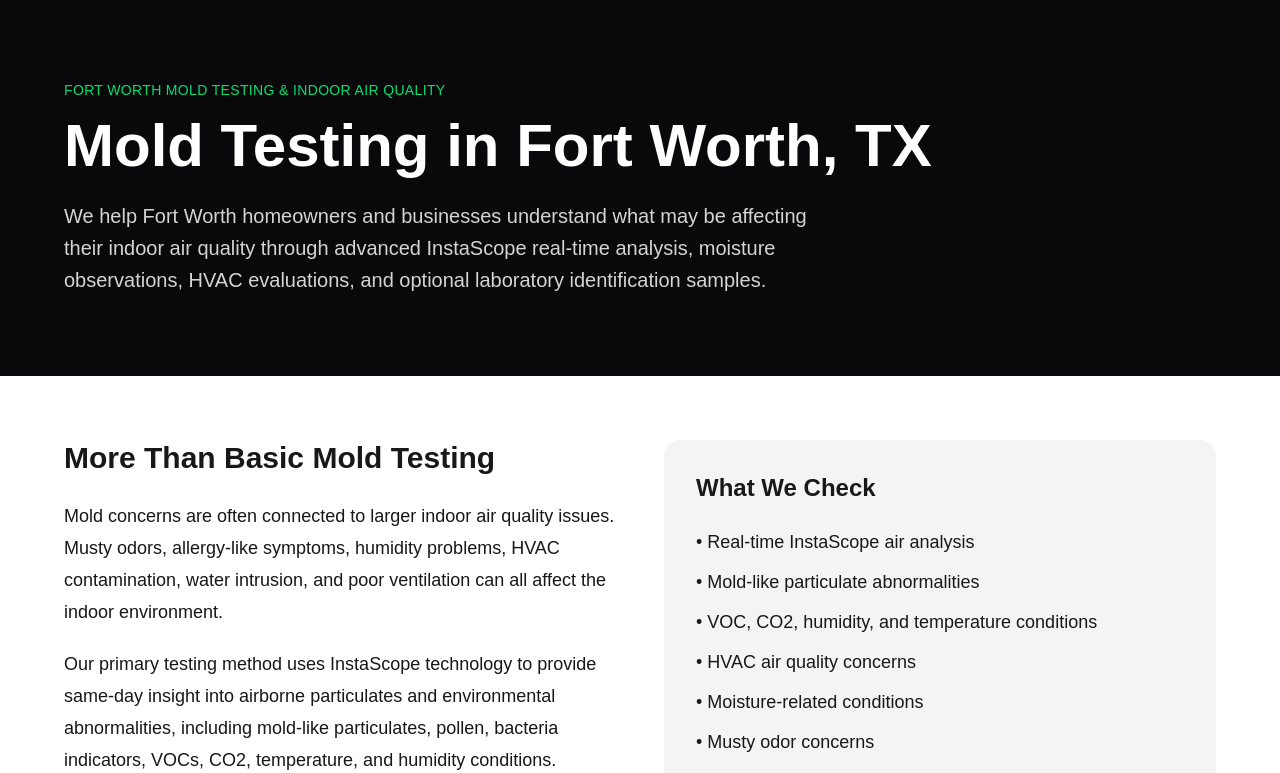
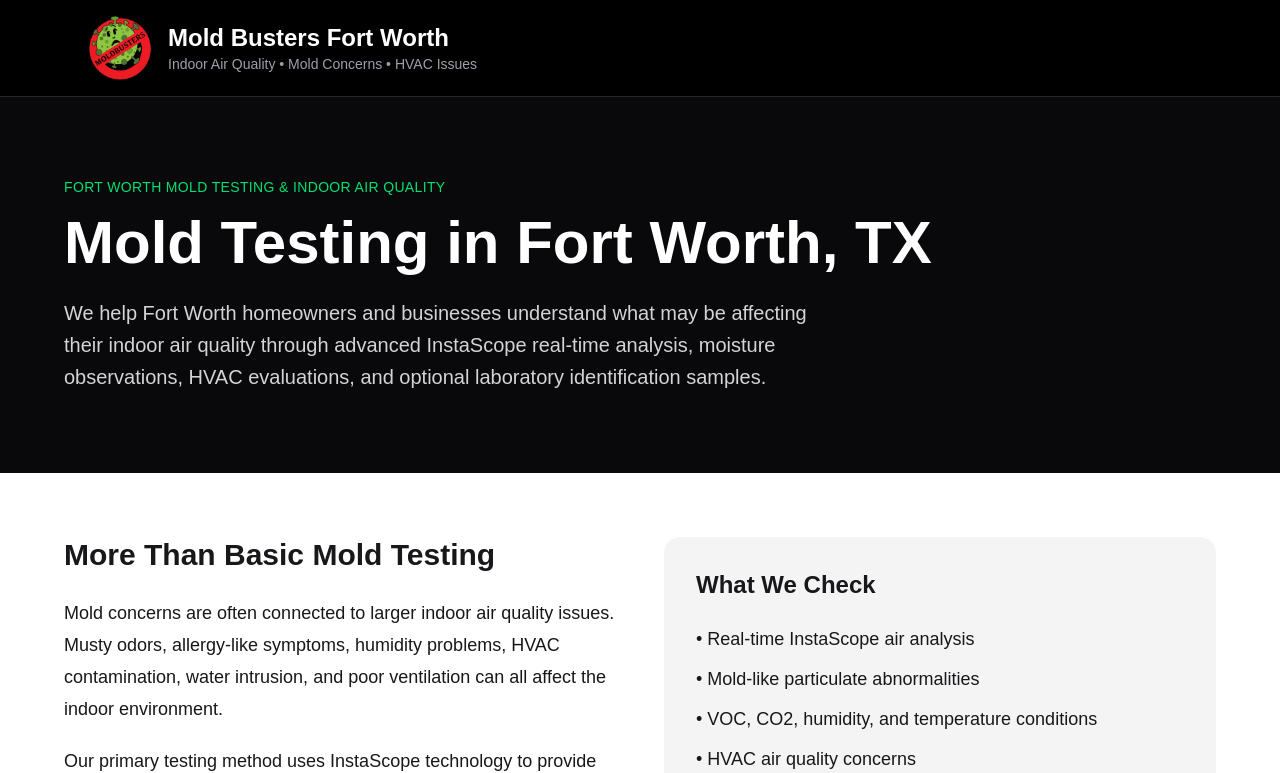
Before and after one commit to MoldBustersTexas/MoldBustersFortWorth, a Next.js app: page /mold-testing-fort-worth in a window 1280 px wide. Shown: the top 773 px of the page. Built offline with nearby package versions, Linux system fonts and the light colour scheme; no server answers.

Commit message:
add header to mold testing page

```diff
--- a/app/mold-testing-fort-worth/page.tsx
+++ b/app/mold-testing-fort-worth/page.tsx
@@ -1,3 +1,4 @@
+import Link from "next/link";
 export const metadata = {
   title: "Mold Testing Fort Worth | Indoor Air Quality Testing",
   description:
@@ -6,6 +7,29 @@ export const metadata = {
 
 export default function MoldTestingFortWorthPage() {
   return (
+  <>
+    <header className="bg-black border-b border-zinc-800">
+      <div className="max-w-6xl mx-auto px-6 py-4">
+        <Link href="/" className="flex items-center gap-4">
+          <img
+            src="/logo.png"
+            alt="Mold Busters Fort Worth Logo"
+            className="w-16 h-16 object-contain"
+          />
+
+          <div>
+            <div className="text-2xl font-bold text-white">
+              Mold Busters Fort Worth
+            </div>
+
+            <div className="text-sm text-zinc-400">
+              Indoor Air Quality • Mold Concerns • HVAC Issues
+            </div>
+          </div>
+        </Link>
+      </div>
+    </header>
+
     <main className="bg-white text-zinc-900">
       <section className="px-6 py-20 bg-zinc-950 text-white">
         <div className="max-w-6xl mx-auto">
@@ -124,6 +148,6 @@ export default function MoldTestingFortWorthPage() {
           </a>
         </div>
       </section>
-    </main>
-  );
+</main>
+</>  );
 }
```
